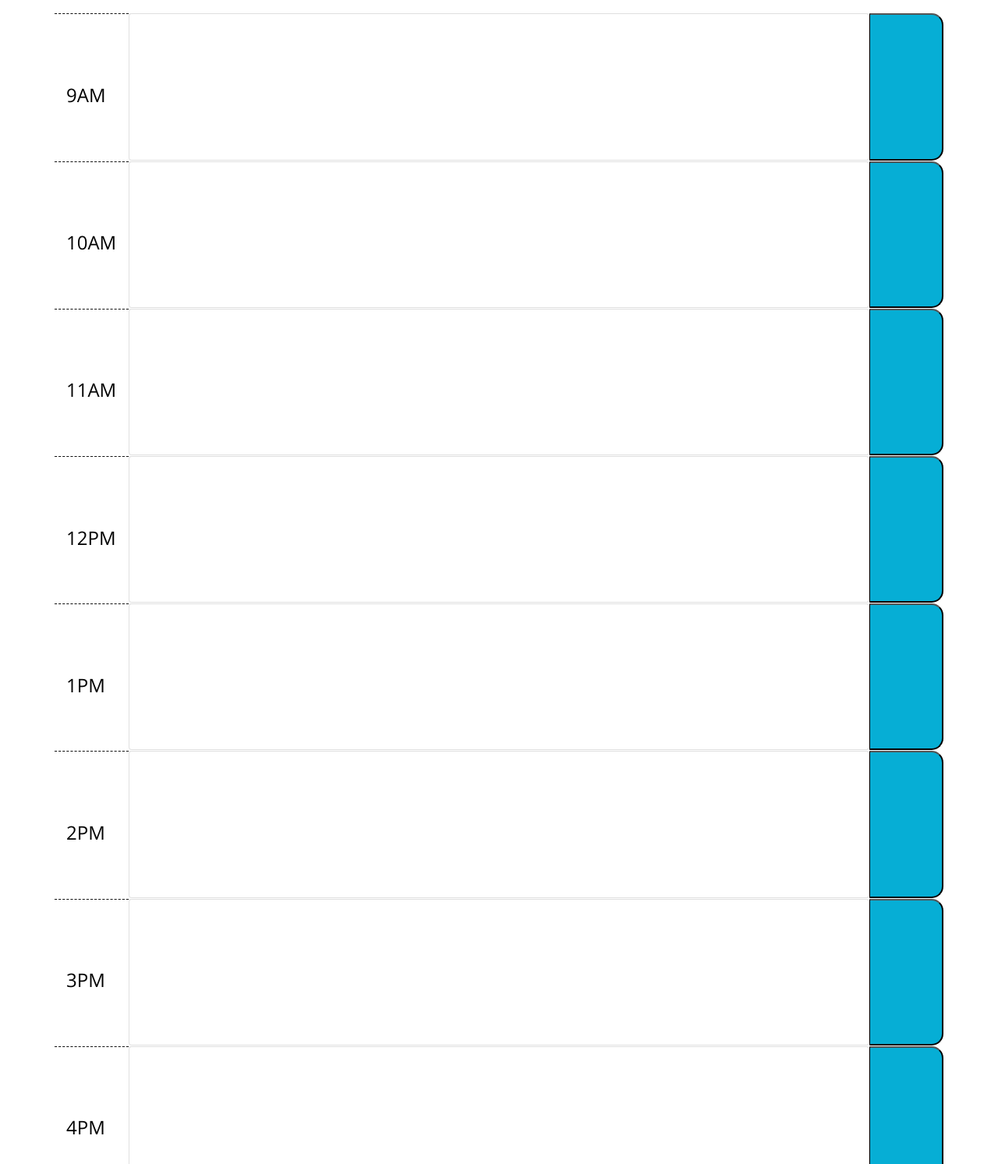
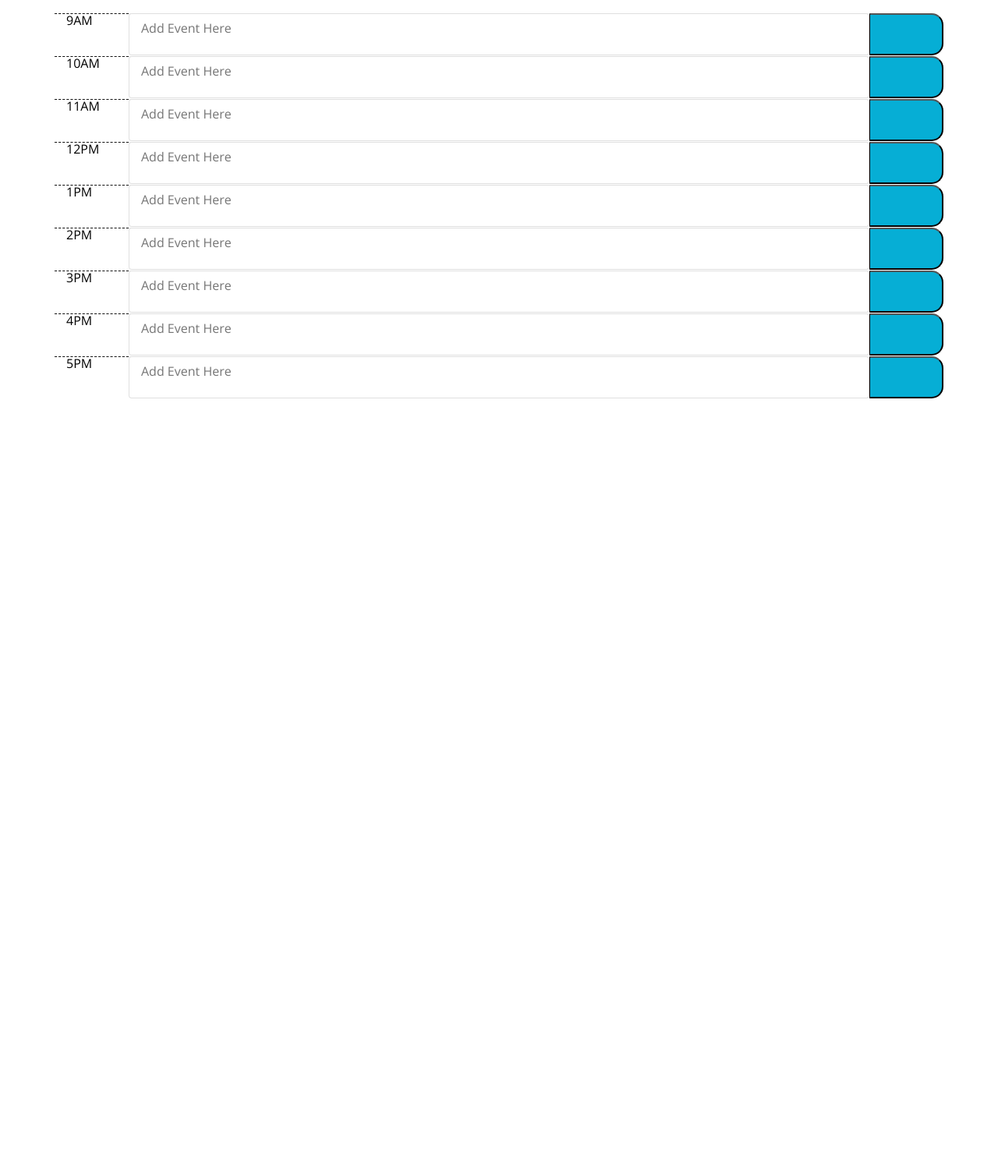
Before and after one commit to Wittywhitaker14/Work-Day-Scheduler, a website: page Develop/index.html in a window 1280 px wide. Shown: the part 320-1813 px from the top of the page at 78% size. After the commit the page ends 831 px from the top, so only its background shows below. Drawn offline with nearby package versions, Linux system fonts and the light colour scheme; a web font is replaced by a local one.

Commit message:
Refactored my index.html to be appended by script.js

```diff
--- a/Develop/index.html
+++ b/Develop/index.html
@@ -34,134 +34,9 @@
       <p class="lead">A simple calendar app for scheduling your work day</p>
       <p id="currentDay" class="lead"></p>
     </header>
-    <div class="container">
-        <div class="row">
-            <div class="col-md-1 hour">
-                <h4>
-                  9AM
-                </h4>
-            </div>
-            <form class="col-md-10 textarea card description">
-                <ul id="list9a" class="list-group  list-group-flush">
-                </ul>
-              </form>
-                <button id="save" class="col-md-1 saveBtn">
-                  <span class="oi oi-file"></span>
-                </button>
-        </div>
-        <div class="row">
-          <div class="col-md-1 hour">
-            <h4>
-              10AM
-            </h4>
-          </div>
-            <form class="col-md-10 textarea card description">
-              <ul id="list10a" class="list-group list-group-flush">
-              </ul>
-            </form>
-            <button id="save" class="col-md-1 saveBtn">
-              <span class="oi oi-file"></span>
-            </button>
-        </div>
-        <div class="row">
-            <div class="col-md-1 hour">
-                <h4>
-                  11AM
-                </h4>
-            </div>
-            <form class="col-md-10 textarea card description">
-                <ul id="list11a" class="list-group list-group-flush">
-                </ul>
-            </form>
-            <button id="save" class="col-md-1 saveBtn">
-              <span class="oi oi-file"></span>
-
-            </button>
-        </div>
-        <div class="row">
-            <div class="col-md-1 hour">
-                <h4>
-                  12PM
-                </h4>
-            </div>
-            <form class="col-md-10 textarea card description">
-              <ul id="list12p" class="list-group list-group-flush">
-              </ul>
-            </form>
-            <button id="save" class="col-md-1 saveBtn">
-              <span class="oi oi-file"></span>
-            </button>
-        </div>
-        <div class="row">
-            <div class="col-md-1 hour">
-                <h4>
-                  1PM
-                </h4>
-            </div>
-            <form class="col-md-10 textarea card description">
-              <ul id="list1p" class="list-group list-group-flush">
-              </ul>
-            </form>
-            <button id="save" class="col-md-1 saveBtn">
-              <span class="oi oi-file"></span>
-            </button>
-        </div>
-        <div class="row">
-            <div class="col-md-1 hour">
-                <h4>
-                  2PM
-                </h4>
-            </div>
-            <form class="col-md-10 textarea card description">
-              <ul id="list2p" class="list-group list-group-flush">
-              </ul>
-            </form>
-            <button id="save" class="col-md-1 saveBtn">
-              <span class="oi oi-file"></span>
-            </button>
-        </div>
-        <div class="row">
-            <div class="col-md-1 hour">
-                <h4>
-                  3PM
-                </h4>
-            </div>
-            <form class="col-md-10 textarea card description">
-              <ul id="list3p" class="list-group list-group-flush">
-              </ul>
-            </form>
-            <button id="save" class="col-md-1 saveBtn">
-              <span class="oi oi-file"></span>
-            </button>
-        </div>
-        <div class="row">
-            <div class="col-md-1 hour">
-                <h4>
-                  4PM
-                </h4>
-            </div>
-            <form class="col-md-10 textarea card description">
-              <ul id="list4p" class="list-group list-group-flush">
-              </ul>
-            </form>
-            <button id="save" class="col-md-1 saveBtn">
-              <span class="oi oi-file"></span>
-            </button>
-        </div>
-        <div class="row">
-            <div class="col-md-1 hour">
-                <h4>
-                  5PM
-                </h4>
-            </div>
-            <form class="col-md-10 textarea card description">
-              <ul id="list5p" class="list-group list-group-flush">
-              </ul>
-            </form>
-            <button id="save" class="col-md-1 saveBtn">
-              <span class="oi oi-file"></span>
-            </button>
-        </div>
+    <div id="container" class="container">
+      <!-- Timeblocks go here -->
+    </div>
     <script src="https://code.jquery.com/jquery-3.4.1.min.js"></script>
     <script src="https://cdnjs.cloudflare.com/ajax/libs/moment.js/2.24.0/moment.min.js"></script>
     <script src="./script.js"></script>
--- a/Develop/script.js
+++ b/Develop/script.js
@@ -1,13 +1,29 @@
-var list = JSON.parse(localStorage.getItem('tasks')) || [];
+var tasks = []
+var time = $('#currentDay.lead').append(moment().format("dddd, MMMM Do, YYYY"));
+var currentHour = moment().hour()
+var timeblocksContainer = $('#container')
+var hours = [9,10,11,12,13,14,15,16,17];
 
-var time = $('#currentDay.lead').append(moment().format("dddd, MMMM Do, YYYY"));
+function hourEl(){
+  for (let index = 0; index < hours.length; index++) {
 
+    var row = $('<div class="row">');
+    var col = $('<div class="col-md-1 hour">');
+    var hoursLabel = hours[index] + "AM";
+    var taskArea = $("<textarea class='col-md-10 textarea input card description' placeholder='Add Event Here' ></textarea>")
+    var saveBtn = $("<button class='col-md-1 saveBtn' type='button' id='save-i+9'><i class='oi oi-file'></i></button>")
 
-var form = $("form").on("click", function() {
-        var text = $(this)
-          .text()
-          .trim();
+    if(hours[index]>= 12){
+      hoursLabel = hours[index] + "PM";
+    }if(hours[index]>= 13){
+      hoursLabel= (hours[index] - 12) + "PM";
+    };
+    row.append(col);
+    col.append(hoursLabel);
+    row.append(taskArea);
+    row.append(saveBtn);
+    $("#container").append(row);
+  }
+};
 
-        var textInput = $("<input>").addClass("textarea");
-        $(this).replaceWith(textInput);
-});
+hourEl();
```
